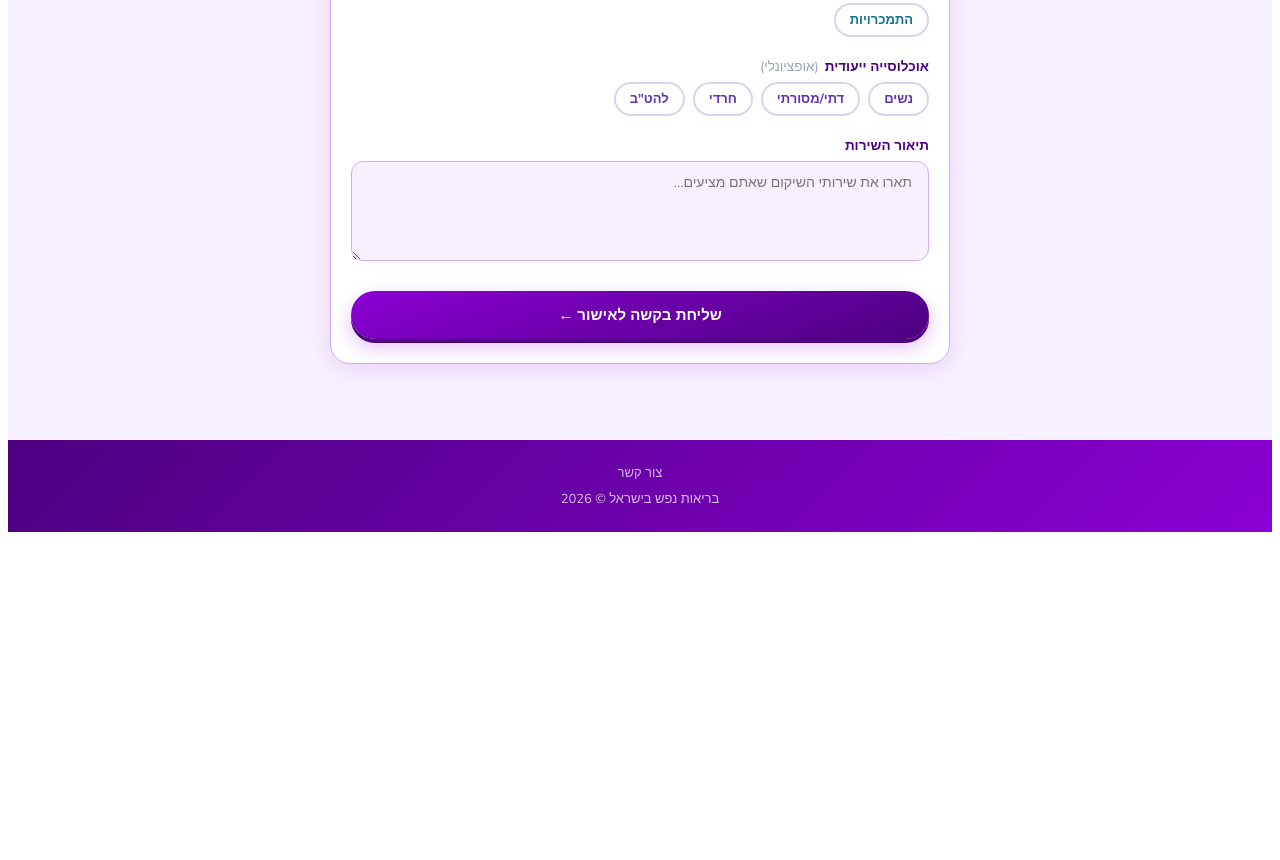
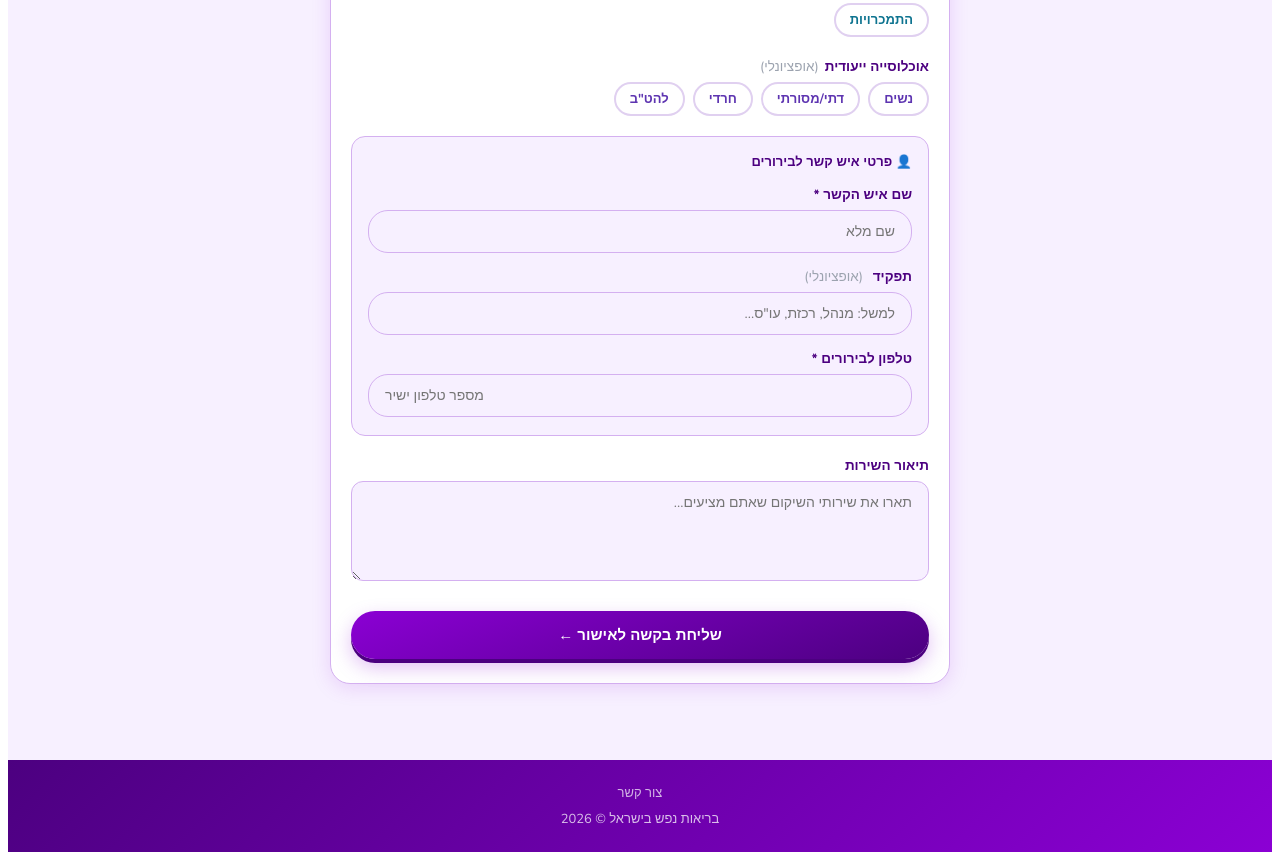
Before and after one commit to sivantelem-commits/rehab-directory, a Next.js app: page /register in a window 1280 px wide. Shown: the part 1460-2320 px from the top of the page. Before the commit the page ends 2000 px from the top, so only its background shows below. Built offline with nearby package versions, Linux system fonts and the light colour scheme.

Commit message:
Update register.js

```diff
--- a/pages/register.js
+++ b/pages/register.js
@@ -13,7 +13,8 @@ const NAV = [['/', 'ראשי'], ['/rehab', 'שיקום'], ['/treatment', 'טיפ
 const emptyForm = {
   name: '', district: '', city: '', category: '', subcategory: '',
   categories: [], age_groups: [], diagnoses: [], populations: [], description: '', phone: '', email: '',
-  website: '', address: '', is_national: false
+  website: '', address: '', is_national: false,
+  contact_name: '', contact_role: '', contact_phone: ''
 }
 
 export default function Register() {
@@ -77,7 +78,7 @@ export default function Register() {
   async function handleSubmit() {
     setError('')
     const { name, district, city, phone, email } = form
-    if (!name || (!district && !form.is_national) || !city || !phone || !email) {
+    if (!name || (!district && !form.is_national) || !city || !phone || !email || !form.contact_name || !form.contact_phone) {
       setError('יש למלא את כל שדות החובה המסומנים ב-*')
       return
     }
@@ -94,8 +95,10 @@ export default function Register() {
         body: JSON.stringify(form),
       })
       if (res.ok) {
+        setEditForm && setEditForm({})
+        const submittedName = form.name
         setSuccess(true)
-        setForm(emptyForm)
+        setForm(f => ({ ...emptyForm, submittedName }))
         setDuplicates([])
       } else {
         const d = await res.json()
@@ -205,17 +208,30 @@ export default function Register() {
 
           {success ? (
             <div style={{
-              background: 'white', borderRadius: 20, padding: 40, textAlign: 'center',
-              border: `2px solid ${color}`, boxShadow: `0 4px 20px ${color}33`,
+              background: 'white', borderRadius: 20, padding: '40px 32px', textAlign: 'center',
+              border: `2px solid ${color}`, boxShadow: `0 8px 32px ${color}22`,
             }}>
-              <div style={{ fontSize: 52, marginBottom: 14 }}>✅</div>
-              <div style={{ fontSize: 20, fontWeight: 700, color: darkColor, marginBottom: 8 }}>הבקשה נשלחה בהצלחה!</div>
-              <div style={{ fontSize: 14, color: '#666', lineHeight: 1.6 }}>השירות ממתין לאישור ויופיע במאגר בקרוב.</div>
-              <button onClick={() => setSuccess(false)} style={{
-                marginTop: 22, background: color, color: 'white', border: 'none',
-                borderRadius: 20, padding: '11px 32px', fontWeight: 700, fontSize: 14,
-                cursor: 'pointer', fontFamily: "'Nunito', sans-serif",
-              }}>הוספת שירות נוסף</button>
+              <div style={{ fontSize: 64, marginBottom: 16 }}>🎉</div>
+              <div style={{ fontSize: 22, fontWeight: 800, color: darkColor, marginBottom: 12 }}>הבקשה נשלחה בהצלחה!</div>
+              <div style={{ background: isRehab ? '#f7f0ff' : '#f0faff', borderRadius: 14, padding: '20px 24px', marginBottom: 24, textAlign: 'right' }}>
+                <div style={{ fontSize: 14, color: '#444', lineHeight: 1.9 }}>
+                  <div>✅ המסגרת <strong>{form.submittedName}</strong> תוצג באתר בקרוב לאחר אישור</div>
+                  <div>⏳ קצת סבלנות — הצוות שלנו בודק כל בקשה לפני הפרסום</div>
+                  <div>📞 אם יהיה צורך בבירורים, ניצור איתך קשר דרך הפרטים שמסרת</div>
+                </div>
+              </div>
+              <div style={{ display: 'flex', gap: 10, justifyContent: 'center', flexWrap: 'wrap' }}>
+                <button onClick={() => setSuccess(false)} style={{
+                  background: color, color: 'white', border: 'none',
+                  borderRadius: 20, padding: '11px 28px', fontWeight: 700, fontSize: 14,
+                  cursor: 'pointer', fontFamily: "'Nunito', sans-serif",
+                }}>➕ הוספת שירות נוסף</button>
+                <a href="/" style={{
+                  background: 'white', color: darkColor, border: `1.5px solid ${color}`,
+                  borderRadius: 20, padding: '11px 28px', fontWeight: 700, fontSize: 14,
+                  textDecoration: 'none', display: 'inline-block',
+                }}>🏠 חזרה לדף הבית</a>
+              </div>
             </div>
           ) : (
             <div style={{
@@ -429,6 +445,26 @@ export default function Register() {
                 </div>
               </div>
 
+              {/* פרטי איש קשר */}
+              <div style={{ marginBottom: 20, background: isRehab ? '#f7f0ff' : '#f0faff', borderRadius: 14, padding: '16px 16px 4px', border: `1.5px solid ${isRehab ? '#d4b0f0' : '#a0d8e8'}` }}>
+                <div style={{ fontSize: 13, fontWeight: 800, color: darkColor, marginBottom: 14 }}>👤 פרטי איש קשר לבירורים</div>
+                <div style={{ marginBottom: 14 }}>
+                  <label style={lbl}>שם איש הקשר *</label>
+                  <input type="text" placeholder="שם מלא" value={form.contact_name}
+                    onChange={e => setForm(f => ({ ...f, contact_name: e.target.value }))} style={inp} />
+                </div>
+                <div style={{ marginBottom: 14 }}>
+                  <label style={lbl}>תפקיד <span style={{ fontWeight: 400, color: '#9ca3af', marginRight: 6 }}>(אופציונלי)</span></label>
+                  <input type="text" placeholder="למשל: מנהל, רכזת, עו&quot;ס..." value={form.contact_role}
+                    onChange={e => setForm(f => ({ ...f, contact_role: e.target.value }))} style={inp} />
+                </div>
+                <div style={{ marginBottom: 14 }}>
+                  <label style={lbl}>טלפון לבירורים *</label>
+                  <input type="tel" placeholder="מספר טלפון ישיר" value={form.contact_phone}
+                    onChange={e => setForm(f => ({ ...f, contact_phone: e.target.value }))} style={inp} />
+                </div>
+              </div>
+
               {/* תיאור */}
               <div style={{ marginBottom: 24 }}>
                 <label style={lbl}>תיאור השירות</label>
```
